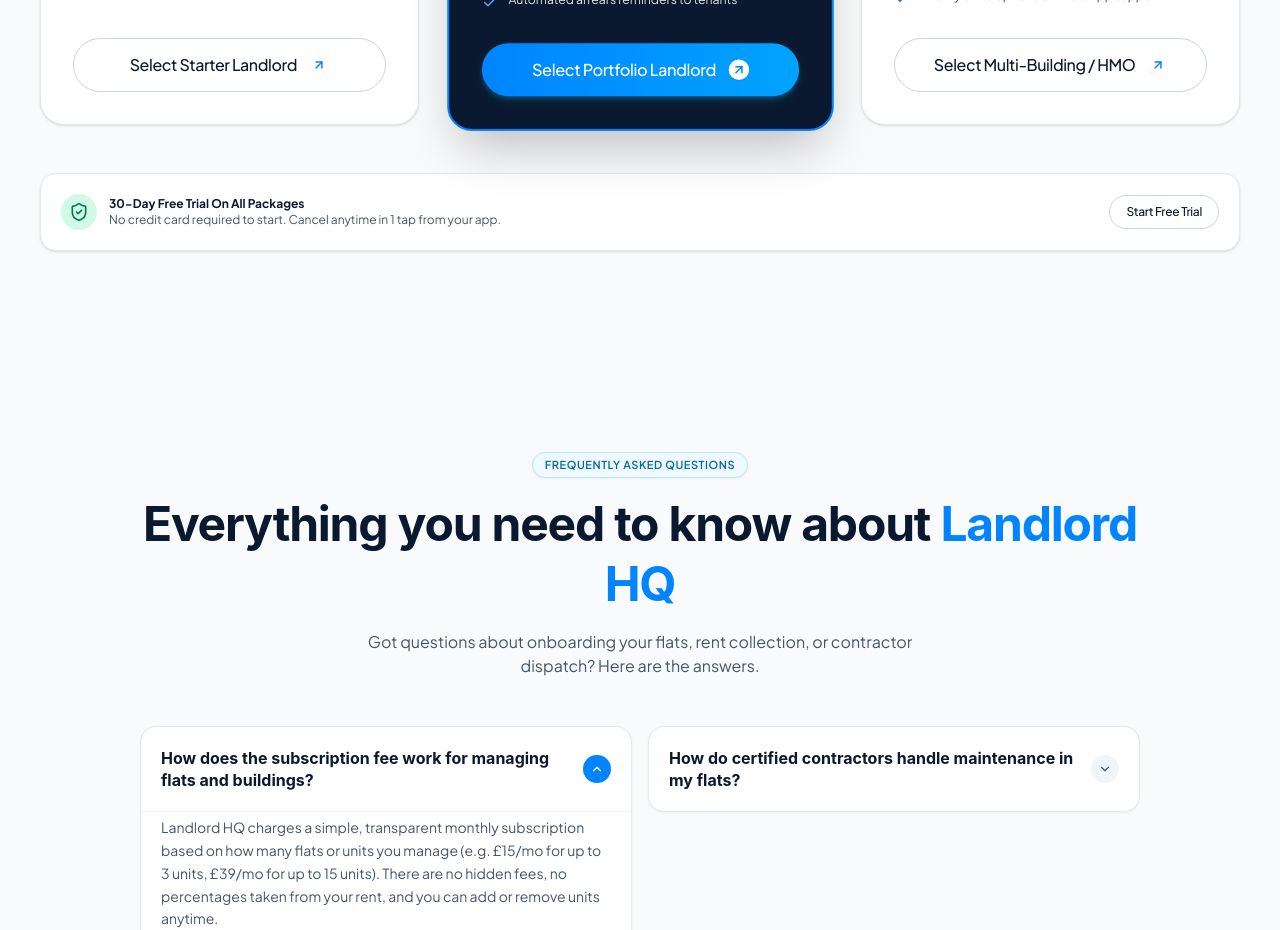
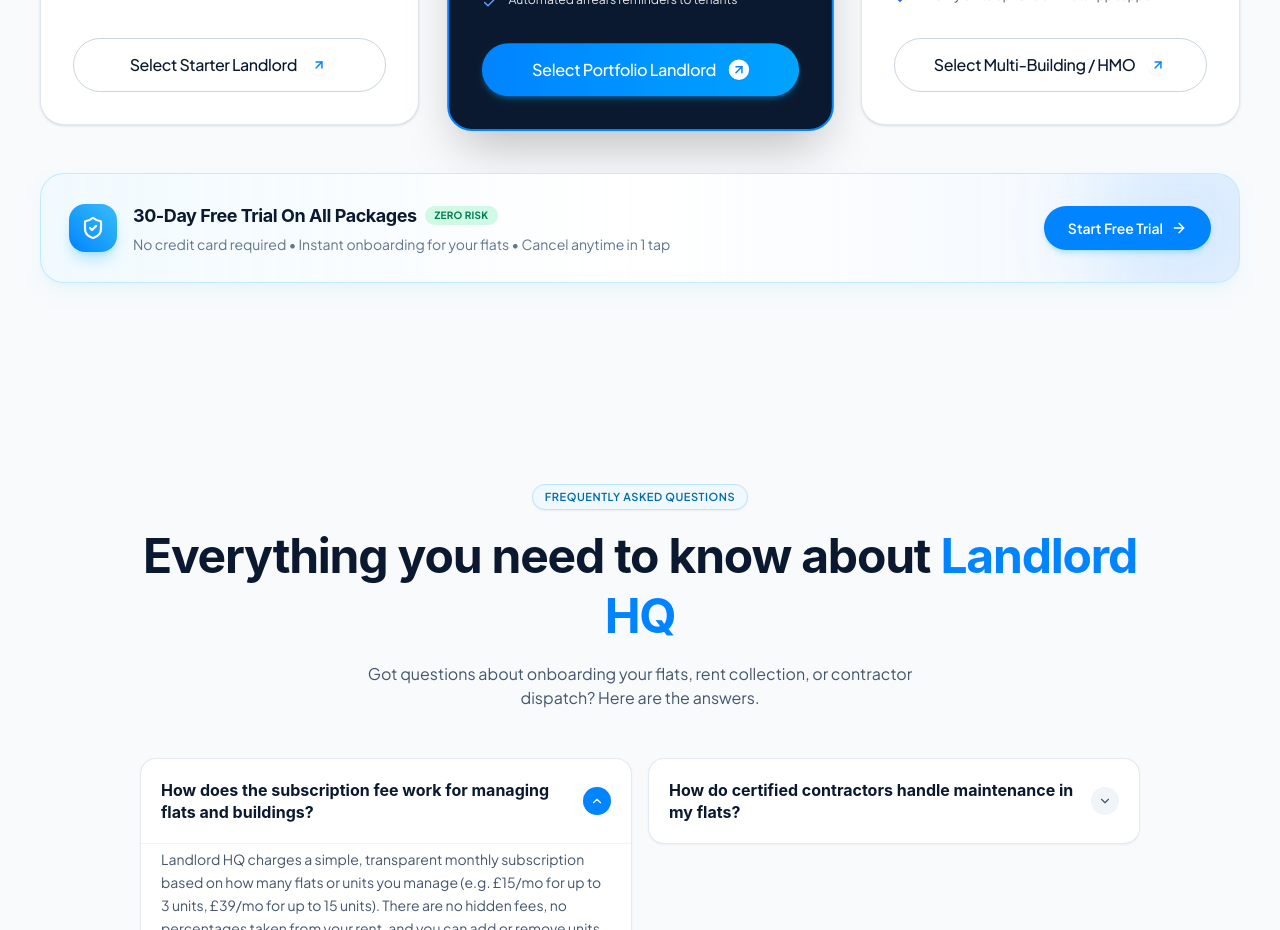
Before and after one commit to BeingSazzad/PropertyLandingpageMusa, a Next.js app: page / in a window 1280 px wide. Shown: the part 5060-5990 px from the top of the page. Built offline with nearby package versions, Linux system fonts and the light colour scheme; a web font is replaced by a local one.

Commit message:
feat: redesign 30-day free trial guarantee banner with premium visual aesthetics

```diff
--- a/src/components/web-pages/PricingSection.tsx
+++ b/src/components/web-pages/PricingSection.tsx
@@ -3,7 +3,7 @@
 import React, { useState } from 'react';
 import { useAppDispatch } from '@/redux/hooks';
 import { openDownloadModal } from '@/redux/features/uiSlice';
-import { Check, ShieldCheck, Zap, Building2, ArrowUpRight } from 'lucide-react';
+import { Check, ShieldCheck, Zap, Building2, ArrowUpRight, ArrowRight } from 'lucide-react';
 import { Badge } from '../ui/Badge';
 import { Button } from '../ui/Button';
 
@@ -223,24 +223,39 @@ export const PricingSection: React.FC = () => {
           })}
         </div>
 
-        {/* Money-Back Guarantee Strip */}
-        <div className="rounded-2xl p-4 sm:p-5 bg-white border border-slate-200 shadow-sm flex flex-col sm:flex-row items-center justify-between gap-4 text-xs text-slate-600">
-          <div className="flex items-center gap-3">
-            <div className="w-9 h-9 rounded-full bg-emerald-100 text-emerald-700 flex items-center justify-center shrink-0">
-              <ShieldCheck className="w-5 h-5" />
+        {/* Elevated 30-Day Free Trial Banner (Premium Modern Visual Design) */}
+        <div className="relative rounded-3xl p-6 sm:p-7 bg-gradient-to-r from-sky-50/90 via-white to-blue-50/90 border border-sky-200/80 shadow-lg shadow-sky-500/5 flex flex-col md:flex-row items-center justify-between gap-6 overflow-hidden">
+          {/* Ambient Background Light */}
+          <div className="absolute -right-10 -bottom-10 w-48 h-48 bg-[#0084FF]/10 rounded-full blur-2xl pointer-events-none" />
+
+          <div className="flex items-center gap-4 relative z-10 w-full md:w-auto">
+            <div className="w-12 h-12 rounded-2xl bg-gradient-to-tr from-[#0084FF] to-[#38BDF8] text-white flex items-center justify-center shrink-0 shadow-lg shadow-sky-500/25">
+              <ShieldCheck className="w-6 h-6 stroke-[2.2]" />
             </div>
-            <div>
-              <span className="font-bold text-[#0A192F] block">30-Day Free Trial On All Packages</span>
-              <span>No credit card required to start. Cancel anytime in 1 tap from your app.</span>
+            <div className="space-y-1">
+              <div className="flex flex-wrap items-center gap-2">
+                <h4 className="text-base sm:text-lg font-bold text-[#0A192F] font-[family-name:var(--font-heading)]">
+                  30-Day Free Trial On All Packages
+                </h4>
+                <span className="px-2.5 py-0.5 rounded-full bg-emerald-100 text-emerald-700 text-[10px] font-bold tracking-wide uppercase">
+                  Zero Risk
+                </span>
+              </div>
+              <p className="text-xs sm:text-sm text-slate-500 font-normal">
+                No credit card required • Instant onboarding for your flats • Cancel anytime in 1 tap
+              </p>
             </div>
           </div>
-          <Button
-            variant="outline"
-            size="sm"
-            onClick={() => dispatch(openDownloadModal())}
-          >
-            Start Free Trial
-          </Button>
+
+          <div className="flex items-center gap-3 relative z-10 w-full md:w-auto justify-end">
+            <button
+              onClick={() => dispatch(openDownloadModal())}
+              className="w-full sm:w-auto px-6 py-3 rounded-full bg-[#0084FF] hover:bg-[#0070DE] text-white font-semibold text-xs sm:text-sm flex items-center justify-center gap-2 shadow-md shadow-sky-500/20 hover:shadow-lg transition-all duration-200 cursor-pointer active:scale-95 group"
+            >
+              <span>Start Free Trial</span>
+              <ArrowRight className="w-4 h-4 group-hover:translate-x-0.5 transition-transform" />
+            </button>
+          </div>
         </div>
 
       </div>
```
